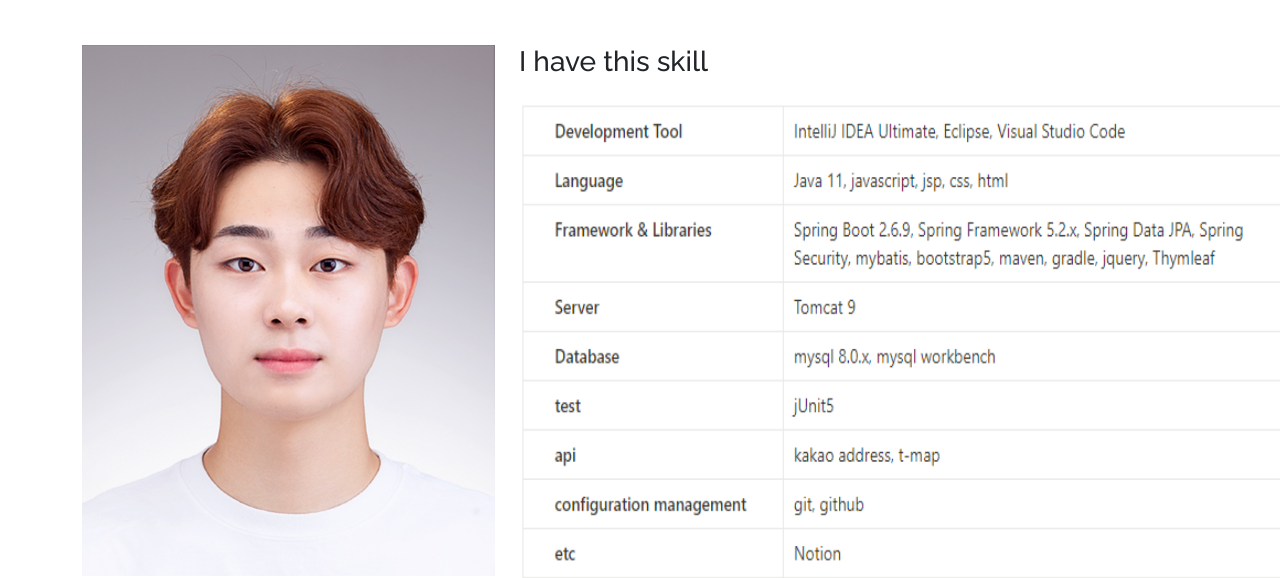
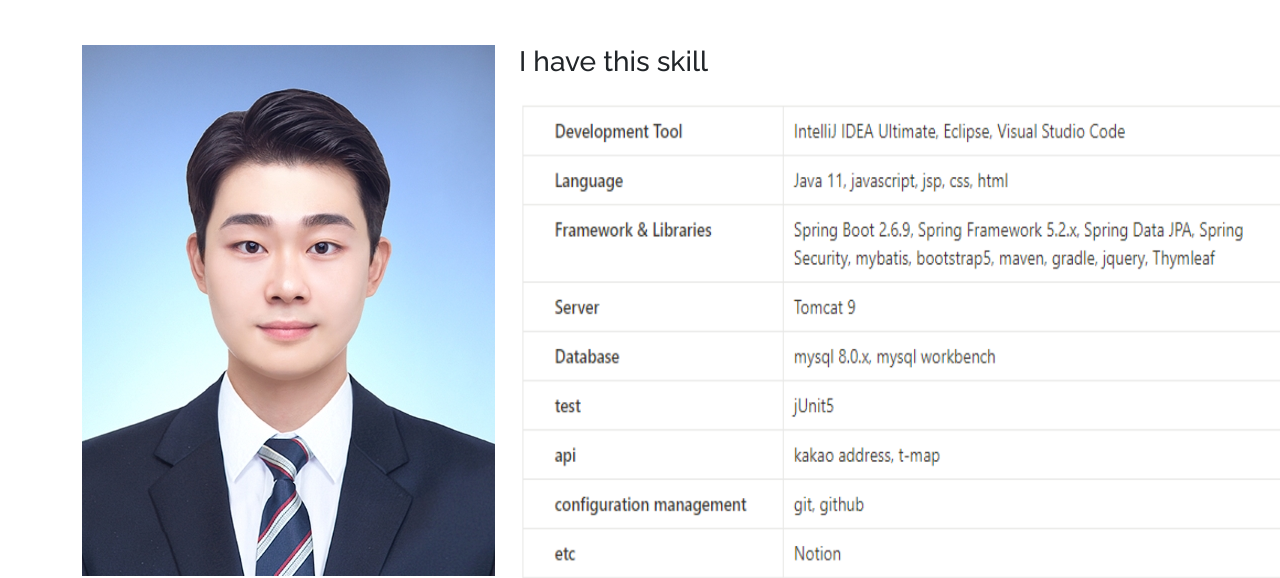
Before and after one commit to minje0715/minje0715.github.io, a plain HTML site: page about.html in a window 1280 px wide. Shown: the part 252-830 px from the top of the page. Drawn offline with Linux system fonts and the light colour scheme; a web font is replaced by a local one.

Commit message:
사진 변경

```diff
--- a/about.html
+++ b/about.html
@@ -84,7 +84,7 @@
                 class="img-fluid"></p>
           </div>
           <div class="col-md-7 mb-5 mb-md-0" data-aos="fade-up">
-            <p><img src="assets/img/kimminje.jpg" alt="Image" class="img-fluid"></p>
+            <p><img src="assets/img/kimminje_1.jpg" alt="Image" class="img-fluid"></p>
             <div class="row gy-3">
               <div class="col-md-6 form-group">
                 <label for="name">Name</label>
```
Also changed, not shown: assets/img/kimminje_1.jpg (added).
